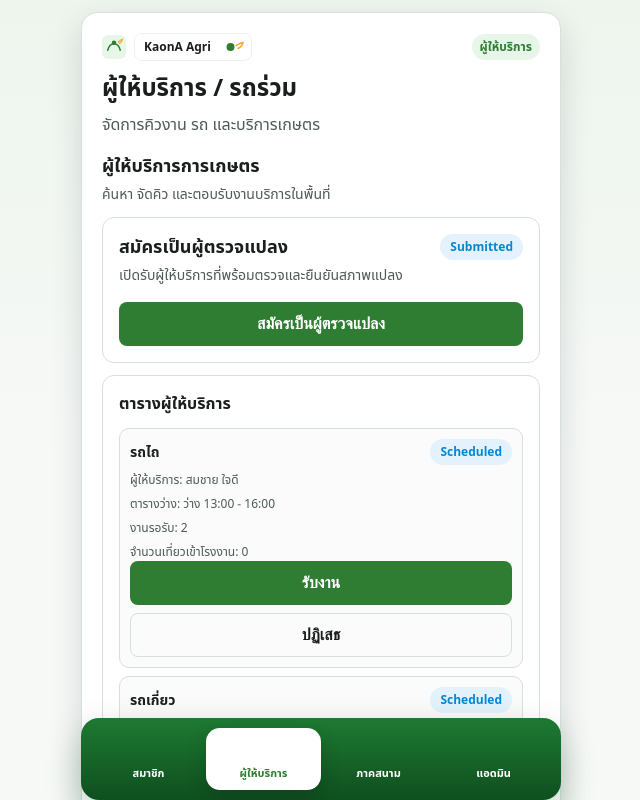
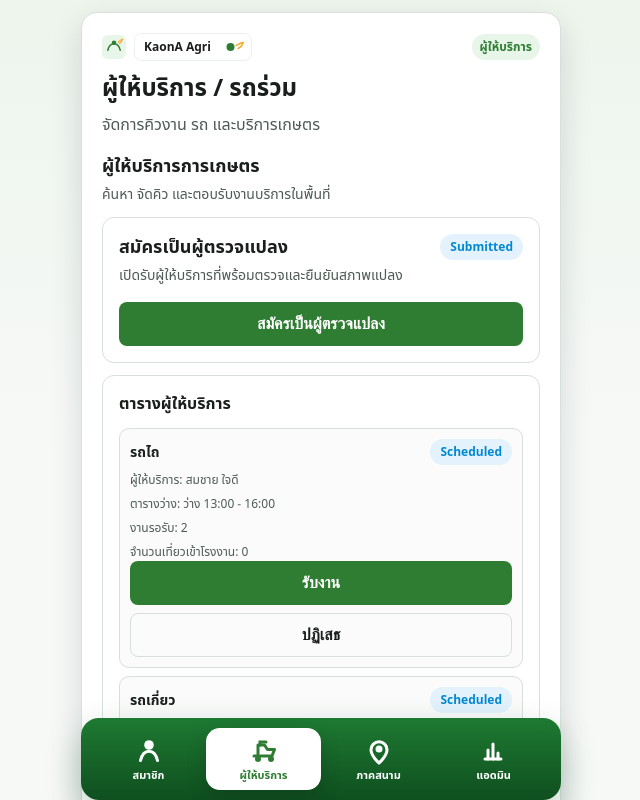
Before and after one commit to noikaona-sketch/KaonA-Agri, a Next.js app: page /service in a window 1280 px wide. Shown: the top 800 px of the page, without its empty margins (319-959 px from the left). Built offline with nearby package versions, Linux system fonts and the light colour scheme; no server answers.

Commit message:
Render nav icons as masks with active color control

```diff
--- a/src/shared/components/mobile-bottom-nav.tsx
+++ b/src/shared/components/mobile-bottom-nav.tsx
@@ -62,9 +62,16 @@ export function MobileBottomNav({ onTabChange }: MobileBottomNavProps) {
             onClick={onTabChange ? () => onTabChange(tab.label) : undefined}
           >
             <span className="mobile-bottom-nav__icon" aria-hidden="true" style={{ display: 'block', lineHeight: 1 }}>
-              <svg width="32" height="32" aria-hidden="true">
-                <use href={`${tab.iconSrc}#icon`} />
-              </svg>
+              <span
+                style={{
+                  display: 'block',
+                  width: 32,
+                  height: 32,
+                  backgroundColor: 'currentColor',
+                  WebkitMask: `url(${tab.iconSrc}) center / contain no-repeat`,
+                  mask: `url(${tab.iconSrc}) center / contain no-repeat`,
+                }}
+              />
             </span>
             <span
               className="mobile-bottom-nav__label"
```
